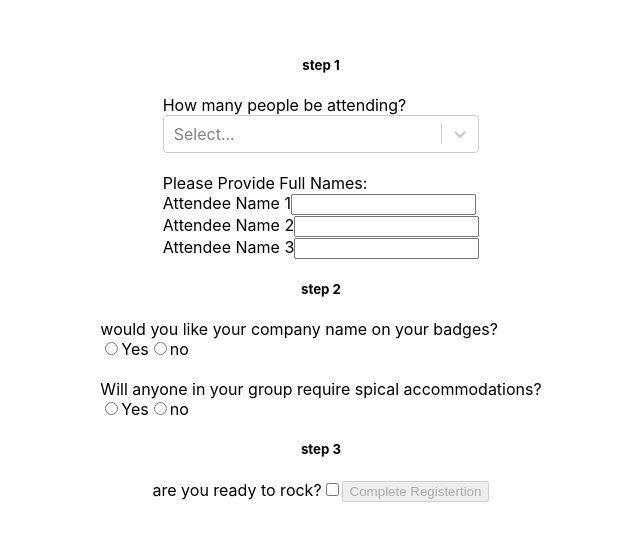
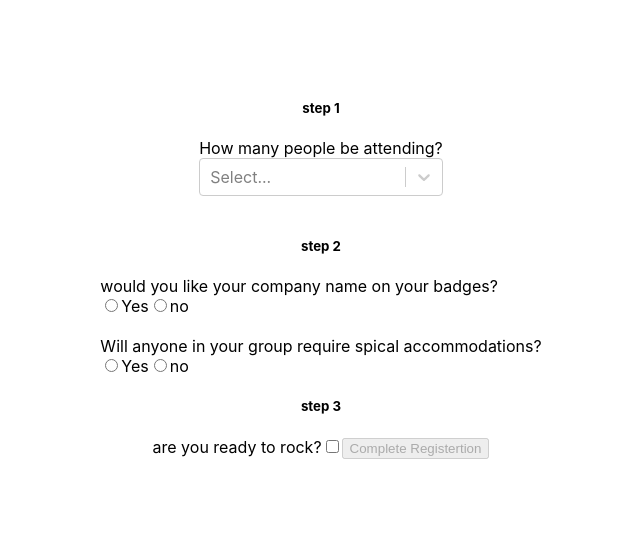
Before and after one commit to akram-tello/axenso, a Next.js app: page / in a window 1280 px wide. Shown: the part 132-672 px from the top of the page, without its empty margins (319-959 px from the left). Built offline with nearby package versions, Linux system fonts and the light colour scheme.

Commit message:
refactor

```diff
--- /dev/null
+++ b/components/Form/Form.js
@@ -0,0 +1,20 @@
+import React, { Component } from 'react'
+import SelectBox from './components/SelectBox'
+import RadioBox from './components/RadioBox'
+import CheckBox from './components/CheckBox'
+
+export class Form extends Component {
+
+    render() {
+
+        return (
+            <>
+                <SelectBox />
+                <RadioBox />
+                <CheckBox />
+            </>
+        )
+    }
+}
+
+export default Form
--- a/components/CheckBox.js
+++ b/components/Form/components/CheckBox.js
@@ -13,7 +13,7 @@ class CheckBox extends Component {
         this.setState({ [e.target.name]: e.target.checked });
     }
     render() {
-        const {isReady}=this.state
+        const { isReady } = this.state
         return (
             <>
                 <h5> step 3</h5>
@@ -21,6 +21,7 @@ class CheckBox extends Component {
                     <label>
                         are you ready to rock?
                         <input
+                            value={isReady}
                             type="checkbox"
                             name="isReady"
                             checked={this.isReady}
--- a/components/RadioBox.js
+++ b/components/Form/components/RadioBox.js
@@ -5,7 +5,10 @@ class DropdownBox extends Component {
         super(props);
         this.state = {
             isOnYourBadges: '',
-            isSpecial: ''
+            isSpecial: '',
+            companyName: '',
+            spicalAccommodations: ''
+
         };
 
         this.onChangeHandler = this.onChangeHandler.bind(this);
@@ -13,11 +16,14 @@ class DropdownBox extends Component {
     onChangeHandler = e => {
         this.setState({ [e.target.name]: e.target.value });
         let hasspicalAccommodations = document.getElementById("spicalAccommodations");
-        let hasCompanyBadges =  document.getElementById("hasCompanyBadges");
+        let hasCompanyBadges = document.getElementById("hasCompanyBadges");
+        let hasSpecial = document.getElementById("hasSpecial");
+        let hasBadges = document.getElementById("hasBadges");
 
-        document.getElementById("hasSpecial").checked ? hasspicalAccommodations.style.display = "block" : hasspicalAccommodations.style.display = "none";
-        document.getElementById("hasBadges").checked ? hasCompanyBadges.style.display = "block" : hasCompanyBadges.style.display = "none";
+        hasSpecial.checked ? hasspicalAccommodations.style.display = "block" : hasspicalAccommodations.style.display = "none";
+        hasBadges.checked ? hasCompanyBadges.style.display = "block" : hasCompanyBadges.style.display = "none";
     }
+
     render() {
         const { isOnYourBadges, isSpecial } = this.state
         return (
@@ -47,7 +53,10 @@ class DropdownBox extends Component {
                     </label>
                     <div id="hasCompanyBadges" style={{ display: "none" }}>
                         <span>company Name : </span>
-                        <input type="text" />
+                        <input
+                            type="text"
+                            name="companyName"
+                            onChange={this.onChangeHandler} />
                     </div>
                     <br />
                     <label>
@@ -73,7 +82,11 @@ class DropdownBox extends Component {
                     </label>
                     <div id="spicalAccommodations" style={{ display: "none" }}>
                         <span>what it is : </span>
-                        <input type="text" />
+                        <input
+                            type="text"
+                            name="spicalAccommodations"
+                            onChange={this.onChangeHandler}
+                        />
                     </div>
                 </form>
             </>
--- a/components/SelectBox.js
+++ b/components/Form/components/SelectBox.js
@@ -3,63 +3,79 @@ import Select from "react-select";
 
 const options = [
     {
-        name: "",
+        id: 0,
         value: "0",
         label: 0
     },
     {
-        name: "Attendee Name 1",
+        id: 1,
         value: "1",
         label: 1
     },
     {
-        name: "Attendee Name 2",
+        id: 2,
         value: "2",
         label: 2
     },
     {
-        name: "Attendee Name 3",
+        id: 3,
         value: "3",
         label: 3
     },
+    {
+        id: 4,
+        value: "4",
+        label: 4
+    },
+    {
+        id: 5,
+        value: "5",
+        label: 5
+    },
 ];
-const lebalNames = options.map((option) =>
-    (option.value>0) ?
-        <div key={option.id}>
-            <label>{option.name}</label>
-            <input type="text" />
-        </div>
-        : <></>
 
-);
 class SelectBox extends Component {
     constructor(props) {
         super(props);
         this.state = {
-            selectedOption: []
+            selectedOption: [],
         };
     }
+
     handleChange = selectedOption => {
         this.setState({ selectedOption });
         console.log(`Option selected:`, selectedOption);
-      };
+        let nameLabel = document.getElementById("nameLabel");
+        (selectedOption.id > 0) ? nameLabel.style.display = "block" : nameLabel.style.display = "none"
+    };
+
     render() {
         const { selectedOption } = this.state;
+        const n = selectedOption.id;
         return (
             <>
                 <h5> step 1</h5>
-                <form>
+                <form >
                     <div className="">
                         <label>How many people be attending?</label>
                         <Select
+                            id="f1"
+                            key={options.id}
                             value={selectedOption}
                             onChange={this.handleChange}
                             options={options}
                         />
                     </div>
                     <br />
-                    <label>Please Provide Full Names:</label>
-                    {lebalNames}
+                    <label id="nameLabel" style={{ display: "none" }}>Please Provide Full Names:</label>
+                    {console.log(selectedOption)}
+                    {[...Array(n)].map((e, i) => (n === undefined) ? <></> :
+                        <div key={i}>
+                            <label>Attendee Name : </label>
+                            <input
+                                type="text" />
+                        </div>
+                    )}
                 </form>
 
             </>
--- a/pages/index.js
+++ b/pages/index.js
@@ -1,9 +1,6 @@
 import Head from 'next/head'
 import styles from '../styles/Home.module.css'
-import Step1 from '../components/SelectBox'
-import Step2 from '../components/RadioBox'
-import Step3 from '../components/CheckBox'
-import { checkPropTypes } from "prop-types";
+import Form from '../components/Form/Form'
 
 
 
@@ -15,9 +12,7 @@ export default function Home() {
         <meta name="description" content="Generated by create next app" />
         <link rel="icon" href="/favicon.ico" />
       </Head>
-      <Step1 />
-      <Step2 />
-      <Step3 />
+      <Form />
     </div>
   )
 }
```
Also changed, not shown: data.json (deleted).
